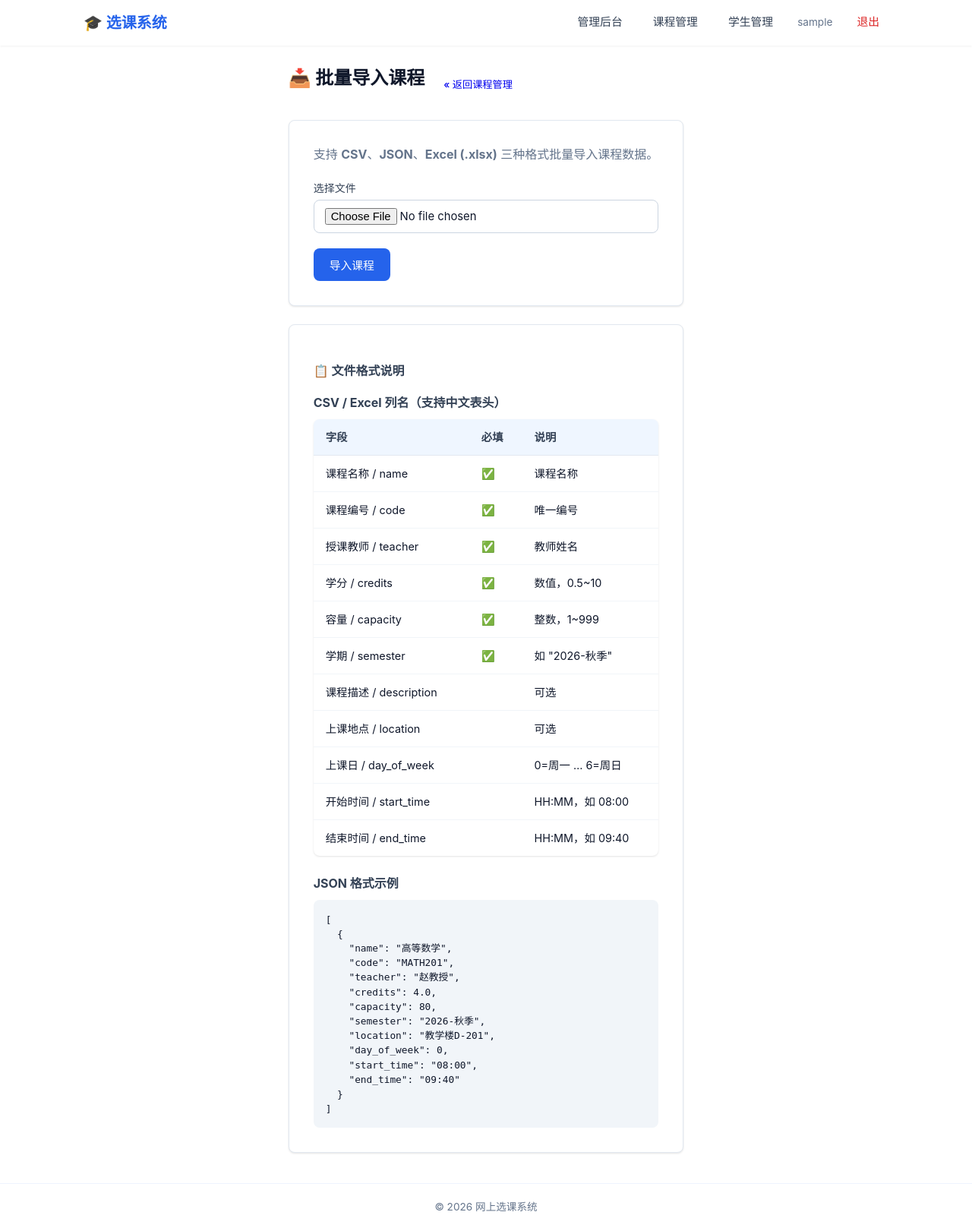
After one commit to glucoseacid/selectcourse, a Flask app: page /admin/courses/import in a window 1280 px wide. The commit adds this page. Shown: the whole page at 76% size. Run offline with Flask 3, Linux system fonts and the light colour scheme; a user stored in the database is signed in; tables that the repository leaves empty hold one stand-in row (values such as "Sample post"); some libraries are stand-ins or nearby versions.

Commit message:
feat:增加课程批量导入功能

```diff
--- a/requirements.txt
+++ b/requirements.txt
@@ -5,5 +5,6 @@ Flask-WTF==1.2.2
 Flask-Migrate==4.1.0
 WTForms==3.2.1
 email-validator==2.2.0
+openpyxl==3.1.5
 pytest==8.3.4
 pytest-cov==6.0.0
--- a/selectcourse/forms.py
+++ b/selectcourse/forms.py
@@ -1,7 +1,14 @@
 """表单定义"""
+import io
+import csv
+import json
+import logging
 from flask_wtf import FlaskForm
+from flask_wtf.file import FileField, FileRequired, FileAllowed
 from wtforms import StringField, PasswordField, SelectField, FloatField, IntegerField, TextAreaField, SubmitField
 from wtforms.validators import DataRequired, Email, Length, EqualTo, NumberRange, Optional
+
+logger = logging.getLogger(__name__)
 
 
 class LoginForm(FlaskForm):
@@ -65,3 +72,176 @@ class CourseForm(FlaskForm):
     start_time = StringField("开始时间 (HH:MM)", validators=[Optional()])
     end_time = StringField("结束时间 (HH:MM)", validators=[Optional()])
     submit = SubmitField("保存")
+
+
+class CourseImportForm(FlaskForm):
+    """批量导入课程表单"""
+    file = FileField(
+        "选择文件",
+        validators=[
+            FileRequired(message="请选择要上传的文件"),
+            FileAllowed(
+                ["csv", "json", "xlsx"],
+                "仅支持 CSV、JSON、Excel (.xlsx) 格式",
+            ),
+        ],
+    )
+    submit = SubmitField("导入课程")
+
+
+# ---- 导入解析器 ----
+
+# 列名映射：支持中英文表头
+COLUMN_MAP = {
+    "name": "name", "课程名称": "name", "名称": "name",
+    "code": "code", "课程编号": "code", "编号": "code",
+    "teacher": "teacher", "授课教师": "teacher", "教师": "teacher",
+    "credits": "credits", "学分": "credits",
+    "capacity": "capacity", "容量": "capacity", "人数上限": "capacity",
+    "semester": "semester", "学期": "semester",
+    "description": "description", "课程描述": "description", "描述": "description",
+    "location": "location", "上课地点": "location", "地点": "location", "教室": "location",
+    "day_of_week": "day_of_week", "上课日": "day_of_week",
+    "start_time": "start_time", "开始时间": "start_time",
+    "end_time": "end_time", "结束时间": "end_time",
+}
+
+REQUIRED_FIELDS = ["name", "code", "teacher", "credits", "capacity", "semester"]
+
+
+def _normalize_row(raw: dict) -> dict:
+    """将中文/英文表头统一映射到标准字段名。"""
+    result = {}
+    for key, value in raw.items():
+        key_clean = key.strip()
+        mapped = COLUMN_MAP.get(key_clean, COLUMN_MAP.get(key_clean.lower(), None))
+        if mapped:
+            result[mapped] = str(value).strip() if value is not None else ""
+    return result
+
+
+def _validate_row(row: dict, row_index: int) -> list[str]:
+    """验证单行数据，返回错误列表。"""
+    errors = []
+    for field in REQUIRED_FIELDS:
+        if not row.get(field):
+            errors.append(f"第 {row_index} 行缺少必填字段「{field}」")
+            return errors  # 缺少必填字段直接返回
+
+    row["credits"] = row.get("credits", "2.0")
+    row["capacity"] = row.get("capacity", "60")
+
+    try:
+        credits_val = float(row["credits"])
+        if credits_val < 0.5 or credits_val > 10:
+            errors.append(f"第 {row_index} 行学分不在 0.5~10 范围内")
+        row["credits"] = credits_val
+    except (ValueError, TypeError):
+        errors.append(f"第 {row_index} 行学分格式无效: {row['credits']}")
+
+    try:
+        cap_val = int(row["capacity"])
+        if cap_val < 1 or cap_val > 999:
+            errors.append(f"第 {row_index} 行容量不在 1~999 范围内")
+        row["capacity"] = cap_val
+    except (ValueError, TypeError):
+        errors.append(f"第 {row_index} 行容量格式无效: {row['capacity']}")
+
+    day = row.get("day_of_week")
+    if day:
+        try:
+            day_val = int(day)
+            if day_val < 0 or day_val > 6:
+                errors.append(f"第 {row_index} 行上课日必须在 0~6 之间")
+            row["day_of_week"] = day_val
+        except (ValueError, TypeError):
+            errors.append(f"第 {row_index} 行上课日格式无效: {day}")
+
+    start_t = row.get("start_time", "")
+    end_t = row.get("end_time", "")
+    if start_t and not end_t:
+        errors.append(f"第 {row_index} 行有开始时间但缺少结束时间")
+    if end_t and not start_t:
+        errors.append(f"第 {row_index} 行有结束时间但缺少开始时间")
+
+    return errors
+
+
+def parse_csv(file_stream) -> list[dict]:
+    """解析 CSV 文件，返回行列表。"""
+    # 尝试检测 BOM 和编码
+    raw_bytes = file_stream.read()
+    # 处理 BOM
+    if raw_bytes.startswith(b"\xef\xbb\xbf"):
+        text = raw_bytes.decode("utf-8-sig")
+    else:
+        try:
+            text = raw_bytes.decode("utf-8")
+        except UnicodeDecodeError:
+            text = raw_bytes.decode("gbk", errors="replace")
+
+    reader = csv.DictReader(io.StringIO(text))
+    return [row for row in reader]
+
+
+def parse_json(file_stream) -> list[dict]:
+    """解析 JSON 文件，返回行列表。"""
+    raw = file_stream.read()
+    try:
+        text = raw.decode("utf-8")
+    except UnicodeDecodeError:
+        text = raw.decode("gbk", errors="replace")
+    data = json.loads(text)
+    if isinstance(data, dict):
+        # 支持 {"courses": [...]} 或直接 {"name":...} 单条
+        data = data.get("courses", [data])
+    if isinstance(data, dict):
+        data = [data]
+    if not isinstance(data, list):
+        raise ValueError("JSON 格式错误：期望数组或包含 courses 键的对象")
+    return data
+
+
+def parse_excel(file_stream) -> list[dict]:
+    """解析 Excel 文件，返回行列表。"""
+    import openpyxl
+    wb = openpyxl.load_workbook(file_stream, read_only=True)
+    ws = wb.active
+    rows = list(ws.iter_rows(values_only=True))
+    if not rows:
+        return []
+    headers = [str(h).strip() if h else "" for h in rows[0]]
+    result = []
+    for row_values in rows[1:]:
+        row_dict = {}
+        for i, header in enumerate(headers):
+            if header and i < len(row_values):
+                row_dict[header] = row_values[i]
+        result.append(row_dict)
+    wb.close()
+    return result
+
+
+def parse_import_file(file_storage, format_hint: str) -> tuple[list[dict], str | None]:
+    """
+    根据文件扩展名解析上传文件。
+    返回 (行列表, 错误信息)。
+    """
+    filename = (file_storage.filename or "").lower()
+    if format_hint == "csv" or filename.endswith(".csv"):
+        try:
+            return parse_csv(file_storage), None
+        except Exception as e:
+            return [], f"CSV 解析失败: {e}"
+    elif format_hint == "json" or filename.endswith(".json"):
+        try:
+            return parse_json(file_storage), None
+        except Exception as e:
+            return [], f"JSON 解析失败: {e}"
+    elif format_hint == "xlsx" or filename.endswith(".xlsx"):
+        try:
+            return parse_excel(file_storage), None
+        except Exception as e:
+            return [], f"Excel 解析失败: {e}"
+    else:
+        return [], f"不支持的文件格式: {filename}"
--- a/selectcourse/routes/admin.py
+++ b/selectcourse/routes/admin.py
@@ -1,4 +1,5 @@
 """管理员路由"""
+import logging
 from functools import wraps
 from flask import Blueprint, render_template, redirect, url_for, flash, request
 from flask_login import login_required, current_user
@@ -6,7 +7,9 @@ from selectcourse.extensions import db
 from selectcourse.models.user import User
 from selectcourse.models.course import Course, CourseSchedule
 from selectcourse.models.selection import Selection
-from selectcourse.forms import CourseForm
+from selectcourse.forms import CourseForm, CourseImportForm, parse_import_file, _normalize_row, _validate_row
+
+logger = logging.getLogger(__name__)
 
 admin_bp = Blueprint("admin", __name__)
 
@@ -138,6 +141,106 @@ def delete_course(course_id: int):
     return redirect(url_for("admin.manage_courses"))
 
 
+@admin_bp.route("/courses/import", methods=["GET", "POST"])
+@admin_required
+def import_courses():
+    """批量导入课程：支持 CSV / JSON / Excel (.xlsx)"""
+    form = CourseImportForm()
+    if form.validate_on_submit():
+        file = form.file.data
+        filename = (file.filename or "").lower()
+
+        # 推断格式
+        if filename.endswith(".csv"):
+            fmt = "csv"
+        elif filename.endswith(".json"):
+            fmt = "json"
+        elif filename.endswith(".xlsx"):
+            fmt = "xlsx"
+        else:
+            flash("不支持的文件格式，请上传 CSV、JSON 或 Excel 文件。", "danger")
+            return render_template("admin/import_courses.html", form=form)
+
+        rows, parse_error = parse_import_file(file, fmt)
+        if parse_error:
+            flash(parse_error, "danger")
+            return render_template("admin/import_courses.html", form=form)
+
+        if not rows:
+            flash("文件中没有数据行。", "warning")
+            return render_template("admin/import_courses.html", form=form)
+
+        success_count = 0
+        skip_count = 0
+        errors = []
+        new_courses = []
+
+        for i, raw_row in enumerate(rows, start=2):  # 从第 2 行开始（第 1 行是表头）
+            row = _normalize_row(raw_row)
+            row_errors = _validate_row(row, i)
+            if row_errors:
+                errors.extend(row_errors)
+                skip_count += 1
+                continue
+
+            # 检查课程编号是否已存在
+            existing = Course.query.filter_by(code=row["code"]).first()
+            if existing:
+                errors.append(f"第 {i} 行课程编号「{row['code']}」已存在，跳过。")
+                skip_count += 1
+                continue
+
+            try:
+                course = Course(
+                    name=row["name"],
+                    code=row["code"],
+                    teacher=row["teacher"],
+                    credits=row["credits"],
+                    capacity=row["capacity"],
+                    semester=row["semester"],
+                    location=row.get("location", ""),
+                    description=row.get("description", ""),
+                )
+                db.session.add(course)
+                db.session.flush()
+
+                day = row.get("day_of_week")
+                start_t = row.get("start_time")
+                end_t = row.get("end_time")
+                if day is not None and start_t and end_t:
+                    schedule = CourseSchedule(
+                        course_id=course.id,
+                        day_of_week=day,
+                        start_time=start_t,
+                        end_time=end_t,
+                    )
+                    db.session.add(schedule)
+
+                new_courses.append(course)
+                success_count += 1
+            except Exception as e:
+                db.session.rollback()
+                errors.append(f"第 {i} 行导入失败: {e}")
+                skip_count += 1
+
+        if new_courses:
+            db.session.commit()
+            flash(f"成功导入 {success_count} 门课程！", "success")
+        if skip_count:
+            flash(f"跳过 {skip_count} 行（详见下方错误信息）。", "warning")
+
+        return render_template(
+            "admin/import_courses.html",
+            form=form,
+            success_count=success_count,
+            skip_count=skip_count,
+            errors=errors,
+            total_rows=len(rows),
+        )
+
+    return render_template("admin/import_courses.html", form=form)
+
+
 @admin_bp.route("/students")
 @admin_required
 def manage_students():
--- a/selectcourse/templates/admin/courses.html
+++ b/selectcourse/templates/admin/courses.html
@@ -5,6 +5,7 @@
     <h2>📚 课程管理</h2>
     <a href="{{ url_for('admin.dashboard') }}" class="btn btn-sm">&laquo; 返回后台</a>
     <a href="{{ url_for('admin.create_course') }}" class="btn btn-primary">➕ 添加课程</a>
+    <a href="{{ url_for('admin.import_courses') }}" class="btn btn-secondary">📥 批量导入</a>
 </div>
 
 {% if courses %}
--- a/selectcourse/templates/admin/dashboard.html
+++ b/selectcourse/templates/admin/dashboard.html
@@ -24,5 +24,6 @@
     <a href="{{ url_for('admin.manage_courses') }}" class="btn btn-primary">📚 管理课程</a>
     <a href="{{ url_for('admin.manage_students') }}" class="btn btn-secondary">👨‍🎓 管理学生</a>
     <a href="{{ url_for('admin.create_course') }}" class="btn btn-primary">➕ 添加新课程</a>
+    <a href="{{ url_for('admin.import_courses') }}" class="btn btn-secondary">📥 批量导入课程</a>
 </div>
 {% endblock %}
--- /dev/null
+++ b/selectcourse/templates/admin/import_courses.html
@@ -0,0 +1,91 @@
+{% extends "base.html" %}
+{% block title %}批量导入课程 - 管理后台{% endblock %}
+{% block content %}
+<div class="page-header">
+    <h2>📥 批量导入课程</h2>
+    <a href="{{ url_for('admin.manage_courses') }}" class="btn btn-sm">&laquo; 返回课程管理</a>
+</div>
+
+<div class="form-container" style="max-width: 720px;">
+    <p style="color: var(--gray-500); margin-bottom: 20px;">
+        支持 <strong>CSV</strong>、<strong>JSON</strong>、<strong>Excel (.xlsx)</strong> 三种格式批量导入课程数据。
+    </p>
+
+    <form method="POST" enctype="multipart/form-data">
+        {{ form.hidden_tag() }}
+
+        <div class="form-group">
+            <label>{{ form.file.label }}</label>
+            {{ form.file(class="form-control", accept=".csv,.json,.xlsx") }}
+            {% for error in form.file.errors %}
+            <span class="form-error">{{ error }}</span>
+            {% endfor %}
+        </div>
+
+        <div class="form-actions">
+            {{ form.submit(class="btn btn-primary") }}
+        </div>
+    </form>
+
+    {% if success_count is defined %}
+    <div class="import-result" style="margin-top: 24px;">
+        <div class="flash flash-success">
+            ✅ 成功导入 <strong>{{ success_count }}</strong> 门课程
+            {% if skip_count %}，跳过 <strong>{{ skip_count }}</strong> 行{% endif %}
+            （共 {{ total_rows }} 行数据）
+        </div>
+    </div>
+    {% endif %}
+
+    {% if errors %}
+    <div class="import-errors" style="margin-top: 16px;">
+        <h3 style="font-size: 1rem; margin-bottom: 8px; color: var(--danger);">⚠️ 错误详情</h3>
+        <ul style="background: #fef2f2; border-radius: var(--radius); padding: 12px 16px 12px 36px; font-size: 0.85rem; color: #991b1b; list-style: disc;">
+            {% for error in errors %}
+            <li style="margin-bottom: 4px;">{{ error }}</li>
+            {% endfor %}
+        </ul>
+    </div>
+    {% endif %}
+</div>
+
+<div class="form-container" style="max-width: 720px; margin-top: 24px;">
+    <h3>📋 文件格式说明</h3>
+
+    <h3 style="margin-top: 16px;">CSV / Excel 列名（支持中文表头）</h3>
+    <table class="data-table" style="margin-top: 8px;">
+        <thead>
+            <tr><th>字段</th><th>必填</th><th>说明</th></tr>
+        </thead>
+        <tbody>
+            <tr><td>课程名称 / name</td><td>✅</td><td>课程名称</td></tr>
+            <tr><td>课程编号 / code</td><td>✅</td><td>唯一编号</td></tr>
+            <tr><td>授课教师 / teacher</td><td>✅</td><td>教师姓名</td></tr>
+            <tr><td>学分 / credits</td><td>✅</td><td>数值，0.5~10</td></tr>
+            <tr><td>容量 / capacity</td><td>✅</td><td>整数，1~999</td></tr>
+            <tr><td>学期 / semester</td><td>✅</td><td>如 "2026-秋季"</td></tr>
+            <tr><td>课程描述 / description</td><td></td><td>可选</td></tr>
+            <tr><td>上课地点 / location</td><td></td><td>可选</td></tr>
+            <tr><td>上课日 / day_of_week</td><td></td><td>0=周一 … 6=周日</td></tr>
+            <tr><td>开始时间 / start_time</td><td></td><td>HH:MM，如 08:00</td></tr>
+            <tr><td>结束时间 / end_time</td><td></td><td>HH:MM，如 09:40</td></tr>
+        </tbody>
+    </table>
+
+    <h3 style="margin-top: 20px;">JSON 格式示例</h3>
+    <pre style="background: var(--gray-100); border-radius: var(--radius); padding: 16px; font-size: 0.8rem; overflow-x: auto; line-height: 1.5;"><code>[
+  {
+    "name": "高等数学",
+    "code": "MATH201",
+    "teacher": "赵教授",
+    "credits": 4.0,
+    "capacity": 80,
+    "semester": "2026-秋季",
+    "location": "教学楼D-201",
+    "day_of_week": 0,
+    "start_time": "08:00",
+    "end_time": "09:40"
+  }
+]</code></pre>
+</div>
+{% endblock %}
```
Also changed, not shown: tests/test_admin.py (+245 -0 lines).
